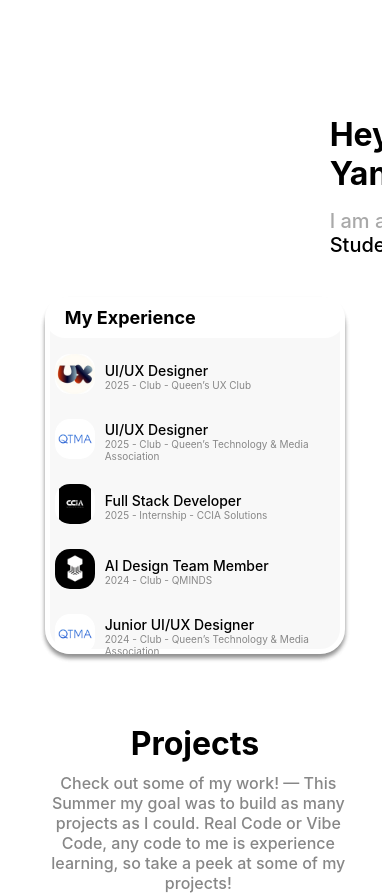
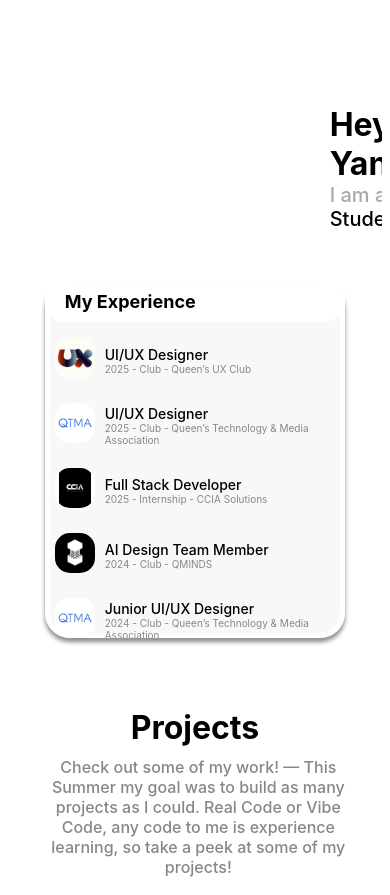
Before and after one commit to Keenan240/Portfolio, a Next.js app: page / in a window 390 px wide. Shown: the top 895 px of the page. Built offline with nearby package versions, Linux system fonts and the light colour scheme.

Commit message:
second try mobile

```diff
--- a/styles/styles.css
+++ b/styles/styles.css
@@ -525,7 +525,7 @@
 
   .homePage {
     padding: 20px;
-    margin-top:80px;
+    margin-top:70px;
     height: auto;
     font-family: 'SF Pro Display';
   }
@@ -541,12 +541,12 @@
   }
 
   .heroSection {
-    position: relative;
-    display: flex;
-    flex-direction: column;
-    align-items: center;
-    gap: 16px;
-    top: 15;
+  position: relative;
+  display: flex;
+  flex-direction: column;
+  align-items: center;
+  justify-content: center;
+  margin-bottom: 10px;
   }
 
   .profileContainer{
```
